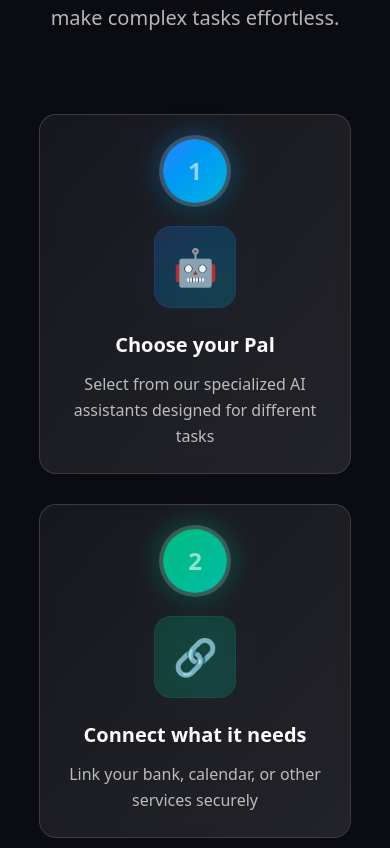
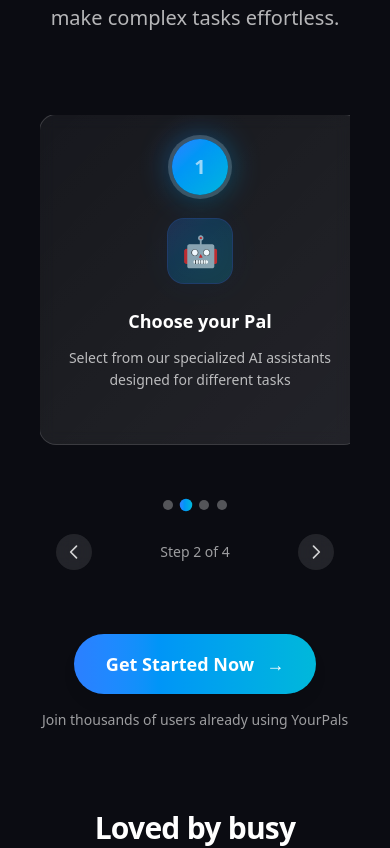
Before and after one commit to fbladimir/yourpals, a Next.js app in the folder apps/marketing/: page / in a window 390 px wide. Shown: the part 2046-2894 px from the top of the page. Built offline with nearby package versions, Linux system fonts and the light colour scheme.

Commit message:
added more ux for mobile

```diff
--- a/apps/marketing/src/app/globals.css
+++ b/apps/marketing/src/app/globals.css
@@ -2,3 +2,13 @@
 
 :root { color-scheme: dark; }
 html, body { background: #0b0c12; }
+
+/* Custom scrollbar hiding utilities */
+.scrollbar-hide {
+  -ms-overflow-style: none;  /* Internet Explorer 10+ */
+  scrollbar-width: none;  /* Firefox */
+}
+
+.scrollbar-hide::-webkit-scrollbar {
+  display: none;  /* Safari and Chrome */
+}
--- a/apps/marketing/src/components/HowItWorks.tsx
+++ b/apps/marketing/src/components/HowItWorks.tsx
@@ -1,6 +1,12 @@
+"use client";
+
 // import { motion } from "framer-motion";
+import { useState, useRef, useEffect } from "react";
 
 export default function HowItWorks() {
+  const [currentStep, setCurrentStep] = useState(0);
+  const scrollContainerRef = useRef<HTMLDivElement>(null);
+
   const steps = [
     {
       step: "1",
@@ -28,7 +34,7 @@
       description: "Your Pal works in the background, handling tasks intelligently",
       icon: "⚡",
       color: "from-purple-500 to-pink-500",
-      bgColor: "from-purple-500/20 to-pink-500/20",
+      bgColor: "from-purple-500/20 to-purple-500/20",
       ringColor: "ring-purple-500/30",
       accentColor: "text-purple-400"
     },
@@ -43,6 +49,38 @@
       accentColor: "text-orange-400"
     }
   ];
+
+  // Auto-scroll functionality
+  useEffect(() => {
+    const interval = setInterval(() => {
+      setCurrentStep((prev) => (prev + 1) % steps.length);
+    }, 4000); // Auto-scroll every 4 seconds
+
+    return () => clearInterval(interval);
+  }, [steps.length]);
+
+  // Scroll to specific step
+  const scrollToStep = (index: number) => {
+    setCurrentStep(index);
+    if (scrollContainerRef.current) {
+      const container = scrollContainerRef.current;
+      const stepWidth = container.scrollWidth / steps.length;
+      container.scrollTo({
+        left: stepWidth * index,
+        behavior: 'smooth'
+      });
+    }
+  };
+
+  // Handle scroll events to update current step
+  const handleScroll = () => {
+    if (scrollContainerRef.current) {
+      const container = scrollContainerRef.current;
+      const stepWidth = container.scrollWidth / steps.length;
+      const currentIndex = Math.round(container.scrollLeft / stepWidth);
+      setCurrentStep(currentIndex);
+    }
+  };
 
   return (
     <section id="how" className="relative mt-20 overflow-hidden">
@@ -75,12 +113,12 @@
           </p>
         </div>
 
-        {/* Enhanced steps grid */}
+        {/* Desktop Grid Layout - Hidden on mobile */}
         <div
-          className="mt-20 relative"
+          className="mt-20 relative hidden lg:block"
         >
           {/* Desktop connector lines */}
-          <div className="hidden lg:block absolute top-1/2 left-0 right-0 h-0.5 bg-gradient-to-r from-blue-500/20 via-emerald-500/20 via-purple-500/20 to-orange-500/20 transform -translate-y-1/2 z-0">
+          <div className="absolute top-1/2 left-0 right-0 h-0.5 bg-gradient-to-r from-blue-500/20 via-emerald-500/20 via-purple-500/20 to-orange-500/20 transform -translate-y-1/2 z-0">
             <div
               className="h-full bg-gradient-to-r from-blue-500 to-orange-500 rounded-full"
             />
@@ -135,10 +173,72 @@
                     className="absolute inset-0 rounded-2xl ring-2 ring-transparent group-hover:ring-white/20 transition-all duration-300"
                   />
                 </div>
+              </div>
+            ))}
+          </div>
+        </div>
 
-                {/* Enhanced mobile flow indicator */}
+        {/* Mobile/Tablet Horizontal Scrollable Layout */}
+        <div className="mt-20 lg:hidden">
+          {/* Horizontal Scrollable Container */}
+          <div
+            ref={scrollContainerRef}
+            onScroll={handleScroll}
+            className="flex gap-6 overflow-x-auto scrollbar-hide snap-x snap-mandatory pb-8"
+            style={{ scrollbarWidth: 'none', msOverflowStyle: 'none' }}
+          >
+            {steps.map((step, index) => (
+              <div
+                key={step.step}
+                className="relative group flex-shrink-0 w-80 sm:w-96 snap-center"
+              >
+                {/* Enhanced step card */}
+                <div className="relative p-6 sm:p-8 rounded-2xl bg-gradient-to-br from-white/5 to-white/10 backdrop-blur-sm ring-1 ring-white/20 hover:ring-white/40 transition-all duration-300 h-full">
+                  {/* Floating background elements */}
+                  <div className={`absolute inset-0 rounded-2xl bg-gradient-to-br ${step.bgColor} opacity-0 group-hover:opacity-100 transition-opacity duration-500 blur-xl`}></div>
+
+                  {/* Step number with enhanced styling */}
+                  <div
+                    className={`relative mx-auto mb-6 flex h-14 w-14 sm:h-16 sm:w-16 items-center justify-center rounded-full bg-gradient-to-br ${step.color} text-white font-bold text-xl sm:text-2xl shadow-lg ring-4 ring-white/20 group-hover:ring-white/40 transition-all duration-300`}
+                  >
+                    {step.step}
+                    {/* Glow effect */}
+                    <div className={`absolute inset-0 rounded-full bg-gradient-to-br ${step.color} blur-lg opacity-50 group-hover:opacity-75 transition-opacity duration-300`}></div>
+                  </div>
+
+                  {/* Enhanced icon with animations */}
+                  <div
+                    className={`relative mx-auto mb-6 flex h-16 w-16 sm:h-20 sm:w-20 items-center justify-center rounded-2xl bg-gradient-to-br ${step.bgColor} ring-1 ${step.ringColor} text-3xl sm:text-4xl group-hover:scale-110 transition-transform duration-300`}
+                  >
+                    {step.icon}
+                    {/* Icon glow */}
+                    <div className={`absolute inset-0 rounded-2xl bg-gradient-to-br ${step.bgColor} blur-lg opacity-30 group-hover:opacity-50 transition-opacity duration-300`}></div>
+                  </div>
+
+                  {/* Content with enhanced typography */}
+                  <div className="text-center relative z-10">
+                    <h3 className={`text-lg sm:text-xl font-bold text-white mb-3 transition-colors duration-300 ${
+                      step.accentColor === 'text-blue-400' ? 'group-hover:text-blue-400' :
+                      step.accentColor === 'text-emerald-400' ? 'group-hover:text-emerald-400' :
+                      step.accentColor === 'text-purple-400' ? 'group-hover:text-purple-400' :
+                      'group-hover:text-orange-400'
+                    }`}>
+                      {step.title}
+                    </h3>
+                    <p className="text-sm sm:text-base text-white/70 leading-relaxed group-hover:text-white/80 transition-colors duration-300">
+                      {step.description}
+                    </p>
+                  </div>
+
+                  {/* Interactive hover effects */}
+                  <div
+                    className="absolute inset-0 rounded-2xl ring-2 ring-transparent group-hover:ring-white/20 transition-all duration-300"
+                  />
+                </div>
+
+                {/* Mobile flow indicator */}
                 {index < steps.length - 1 && (
-                  <div className="lg:hidden absolute top-1/2 left-full w-full h-0.5 bg-gradient-to-r from-blue-500/30 to-transparent transform translate-x-1/2 z-0">
+                  <div className="absolute top-1/2 left-full w-full h-0.5 bg-gradient-to-r from-blue-500/30 to-transparent transform translate-x-1/2 z-0">
                     <div
                       className="h-full bg-gradient-to-r from-blue-500 to-transparent rounded-full"
                     />
@@ -147,21 +247,48 @@
               </div>
             ))}
           </div>
-        </div>
 
-        {/* Enhanced mobile flow indicator */}
-        <div
-          className="mt-12 lg:hidden"
-        >
-          <div className="flex justify-center space-x-3">
+          {/* Pagination Dots */}
+          <div className="flex justify-center items-center gap-2 mt-6">
             {steps.map((_, index) => (
-              <div
+              <button
                 key={index}
-                className={`h-3 w-3 rounded-full transition-all duration-300 ${
-                  index === 0 ? 'bg-gradient-to-r from-blue-500 to-cyan-500 scale-125' : 'bg-white/20'
+                onClick={() => scrollToStep(index)}
+                className={`w-2.5 h-2.5 sm:w-3 sm:h-3 rounded-full transition-all duration-300 ${
+                  index === currentStep
+                    ? 'bg-gradient-to-r from-blue-500 to-cyan-500 scale-125'
+                    : 'bg-white/30 hover:bg-white/50'
                 }`}
+                aria-label={`Go to step ${index + 1}`}
               />
             ))}
+          </div>
+
+          {/* Navigation Arrows */}
+          <div className="flex justify-between items-center mt-6 px-4">
+            <button
+              onClick={() => scrollToStep((currentStep - 1 + steps.length) % steps.length)}
+              className="p-2 rounded-full bg-white/10 hover:bg-white/20 text-white/80 hover:text-white transition-all duration-300 backdrop-blur-sm"
+              aria-label="Previous step"
+            >
+              <svg className="w-5 h-5" fill="none" stroke="currentColor" viewBox="0 0 24 24">
+                <path strokeLinecap="round" strokeLinejoin="round" strokeWidth={2} d="M15 19l-7-7 7-7" />
+              </svg>
+            </button>
+
+            <span className="text-sm text-white/60">
+              Step {currentStep + 1} of {steps.length}
+            </span>
+
+            <button
+              onClick={() => scrollToStep((currentStep + 1) % steps.length)}
+              className="p-2 rounded-full bg-white/10 hover:bg-white/20 text-white/80 hover:text-white transition-all duration-300 backdrop-blur-sm"
+              aria-label="Next step"
+            >
+              <svg className="w-5 h-5" fill="none" stroke="currentColor" viewBox="0 0 24 24">
+                <path strokeLinecap="round" strokeLinejoin="round" strokeWidth={2} d="M9 5l7 7-7 7" />
+              </svg>
+            </button>
           </div>
         </div>
 
```
